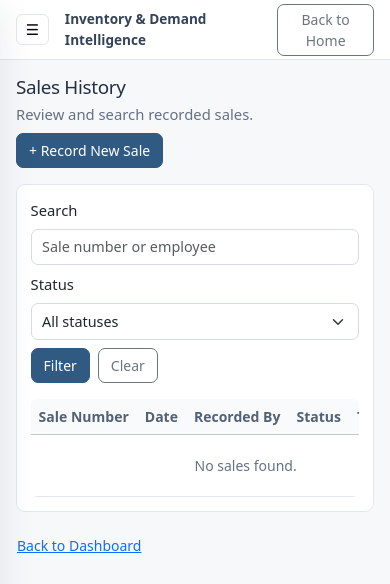
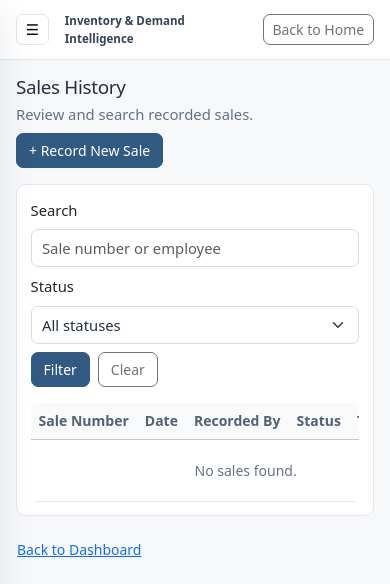
Before and after one commit to mehreen-7547/ai-assisted-inventory-manager, a Django app: page /sales/ in a window 390 px wide. Shown: the top 584 px of the page. Run offline with Django 5.2, Linux system fonts and the light colour scheme; the visitor is signed in with stand-in values (Sample User, id 1); data that the repository does not hold is empty; parts of the project's set-up code (start-up, migrations or seed data) failed here and were passed over.

Commit message:
Add responsive form grid, shared input styling and sticky header

```diff
--- a/core/static/core/ui.css
+++ b/core/static/core/ui.css
@@ -126,3 +126,22 @@ p { margin-bottom: .65rem; }
 .catalog-form-actions { display: flex; flex-wrap: wrap; gap: .5rem; justify-content: flex-end; border-top: 1px solid var(--ui-border); padding-top: .85rem; }
 .catalog-status h5 { margin-top: 0 !important; }
 .catalog-status form { margin-bottom: 0 !important; }
+
+/* Persistent navigation and shared form controls */
+.app-topbar { position: sticky; top: 0; z-index: 20; }
+.topbar-actions { display: flex; align-items: center; gap: .8rem; margin-left: auto; }
+.app-main form input:not([type=hidden]):not([type=checkbox]):not([type=radio]):not([type=submit]):not([type=button]), .app-main form select, .app-main form textarea { border: 1px solid #d5dce5; border-radius: 7px; padding: .45rem .65rem; background-color: white; color: var(--ui-text); font: inherit; max-width: 100%; }
+.app-main form input:focus, .app-main form select:focus, .app-main form textarea:focus { outline: 2px solid #c2d8ed; outline-offset: 1px; }
+.catalog-form { padding: 1.25rem !important; }
+.catalog-field-grid { display: grid; grid-template-columns: repeat(2,minmax(0,1fr)); gap: 1rem 1.25rem; margin-bottom: 1.15rem; }
+.catalog-field-wide { grid-column: 1 / -1; }
+.catalog-field label { font-size: .82rem; font-weight: 600; }
+.catalog-field input, .catalog-field select, .catalog-field textarea { min-height: 38px; }
+.catalog-field .errorlist { margin: .3rem 0 0; padding-left: 1rem; }
+@media (max-width: 600px) {
+    .catalog-field-grid { grid-template-columns: minmax(0,1fr); gap: .8rem; }
+    .catalog-form { padding: .9rem !important; }
+    .topbar-title { font-size: .72rem; }
+    .topbar-actions { gap: .3rem; }
+    .topbar-actions .btn { white-space: nowrap; }
+}
```
